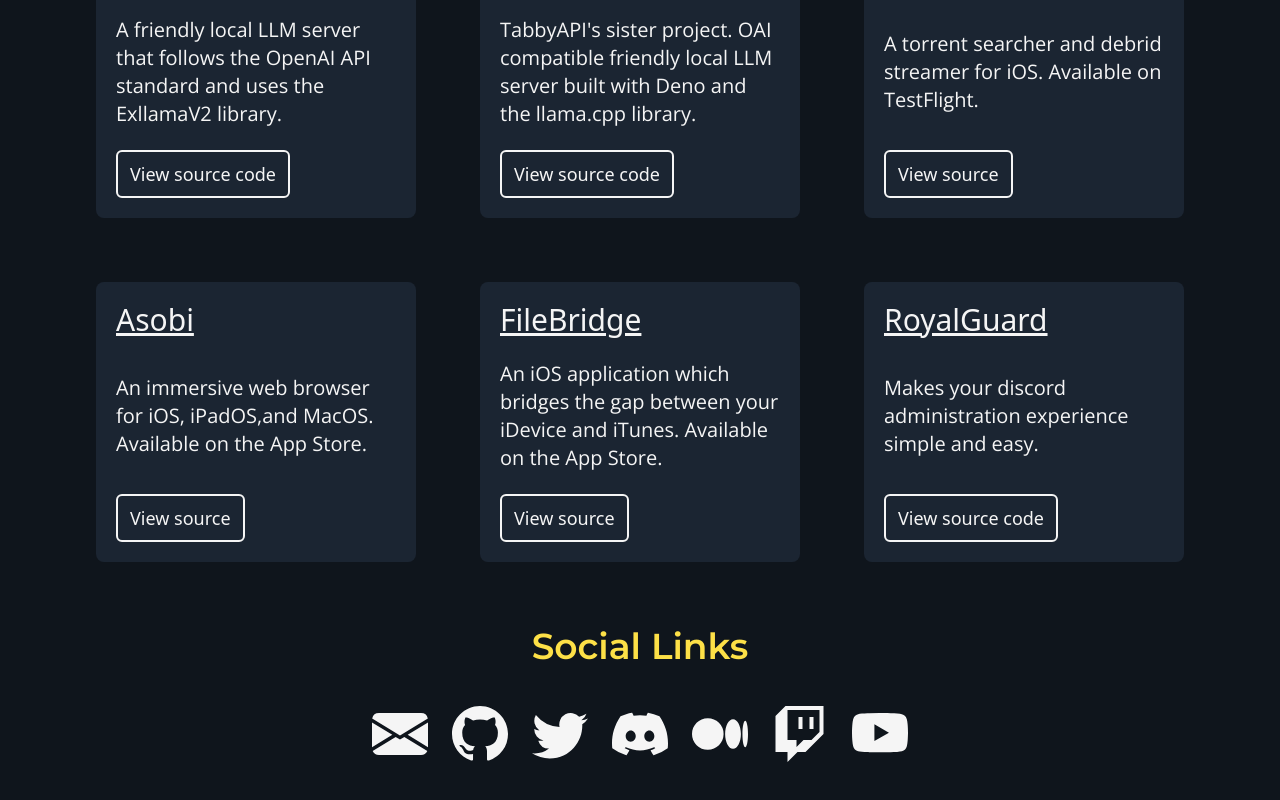
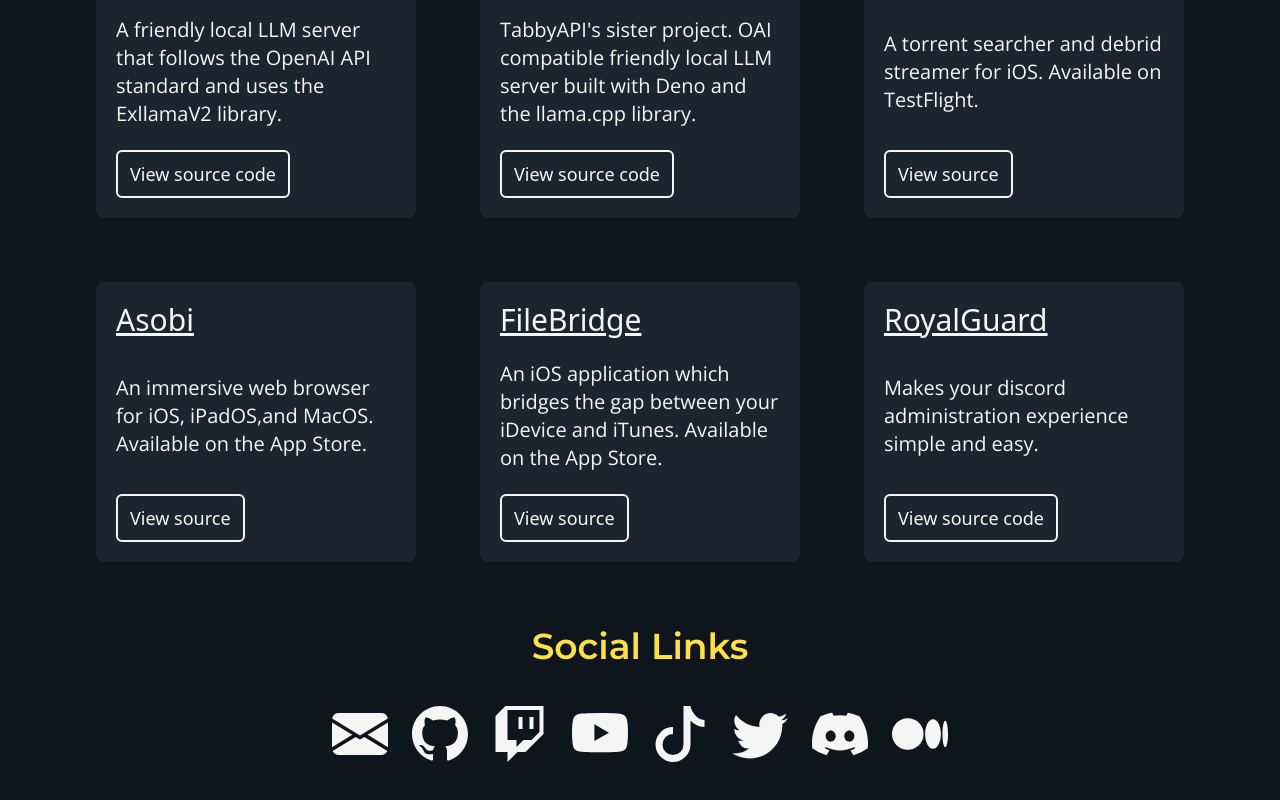
Before and after one commit to kingbri1/kingsite, a Next.js app: page / in a window 1280 px wide. Shown: the part 2197-2997 px from the top of the page. Built offline with nearby package versions, Linux system fonts and the light colour scheme.

Commit message:
Socials: Add tiktok
Signed-off-by: kingbri <8082010+kingbri1@users.noreply.github.com>

```diff
--- a/components/index/socials.tsx
+++ b/components/index/socials.tsx
@@ -3,6 +3,7 @@ import {
   EnvelopeFill,
   Github,
   Medium,
+  Tiktok,
   Twitch,
   Twitter,
   Youtube
@@ -81,6 +82,14 @@ export function YoutubeButton() {
   );
 }
 
+export function TiktokButton() {
+  return (
+    <SocialButton name="tiktok" url="https://tiktok.com/@kingbri1st">
+      <Tiktok className="contact-button hover:text-fuchsia-500" />
+    </SocialButton>
+  );
+}
+
 export default function Socials() {
   return (
     <footer id="socials" className="flex justify-center p-8">
@@ -91,11 +100,12 @@ export default function Socials() {
         <ul className="py-10 flex items-center">
           <MailButton />
           <GithubButton />
+          <TwitchButton />
+          <YoutubeButton />
+          <TiktokButton />
           <TwitterButton />
           <DiscordButton />
           <MediumBlogButton />
-          <TwitchButton />
-          <YoutubeButton />
         </ul>
       </div>
     </footer>
--- a/pages/manami.tsx
+++ b/pages/manami.tsx
@@ -6,6 +6,7 @@ import { Separator } from '@/components/utils/misc';
 import manamiPortrait from '@/public/Manami/portrait.png';
 import {
   DiscordButton,
+  TiktokButton,
   TwitchButton,
   TwitterButton,
   YoutubeButton
@@ -82,10 +83,11 @@ export default function ManamiLanding({ images }: Props) {
             <h2 className="text-blue-300">Socials</h2>
             <div className="flex p-4 justify-center">
               <ul className="inline-flex items-center">
+                <TwitchButton />
+                <YoutubeButton />
+                <TiktokButton />
                 <TwitterButton />
                 <DiscordButton />
-                <TwitchButton />
-                <YoutubeButton />
               </ul>
             </div>
             <h2 className="text-blue-300">Overview</h2>
```
